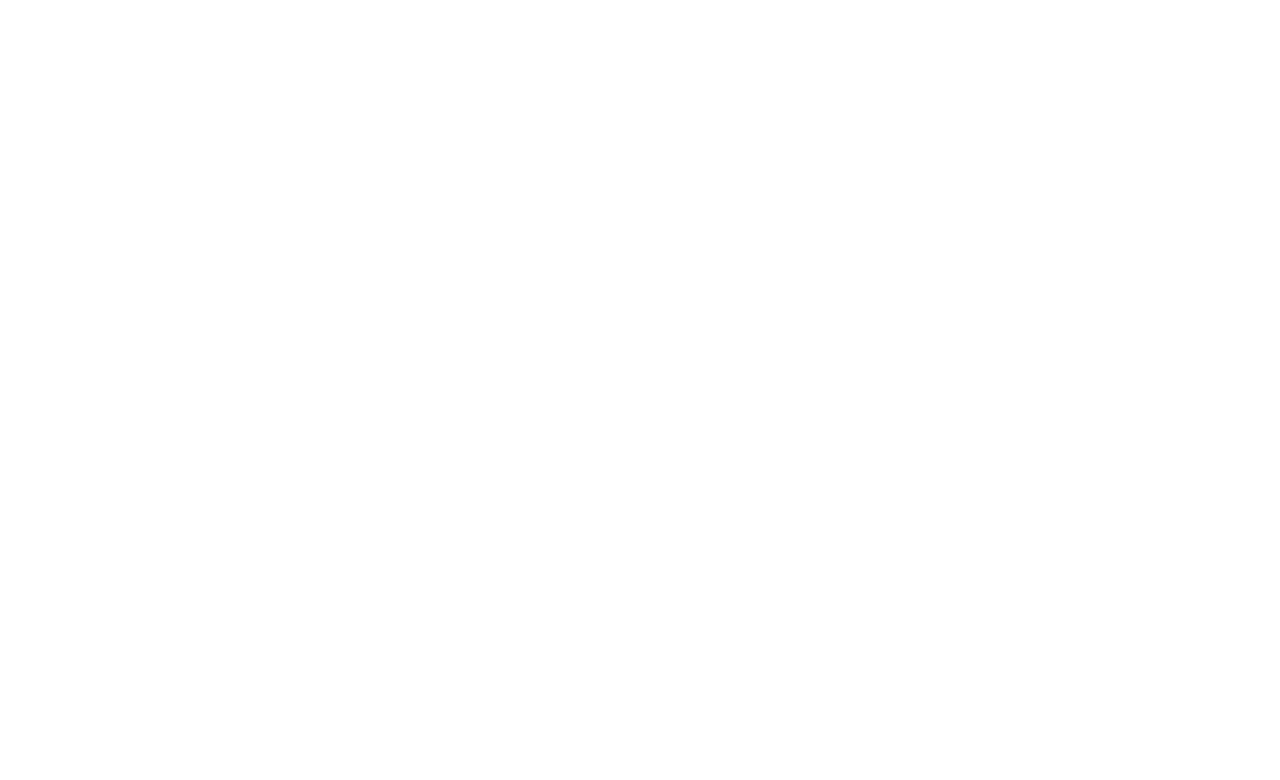
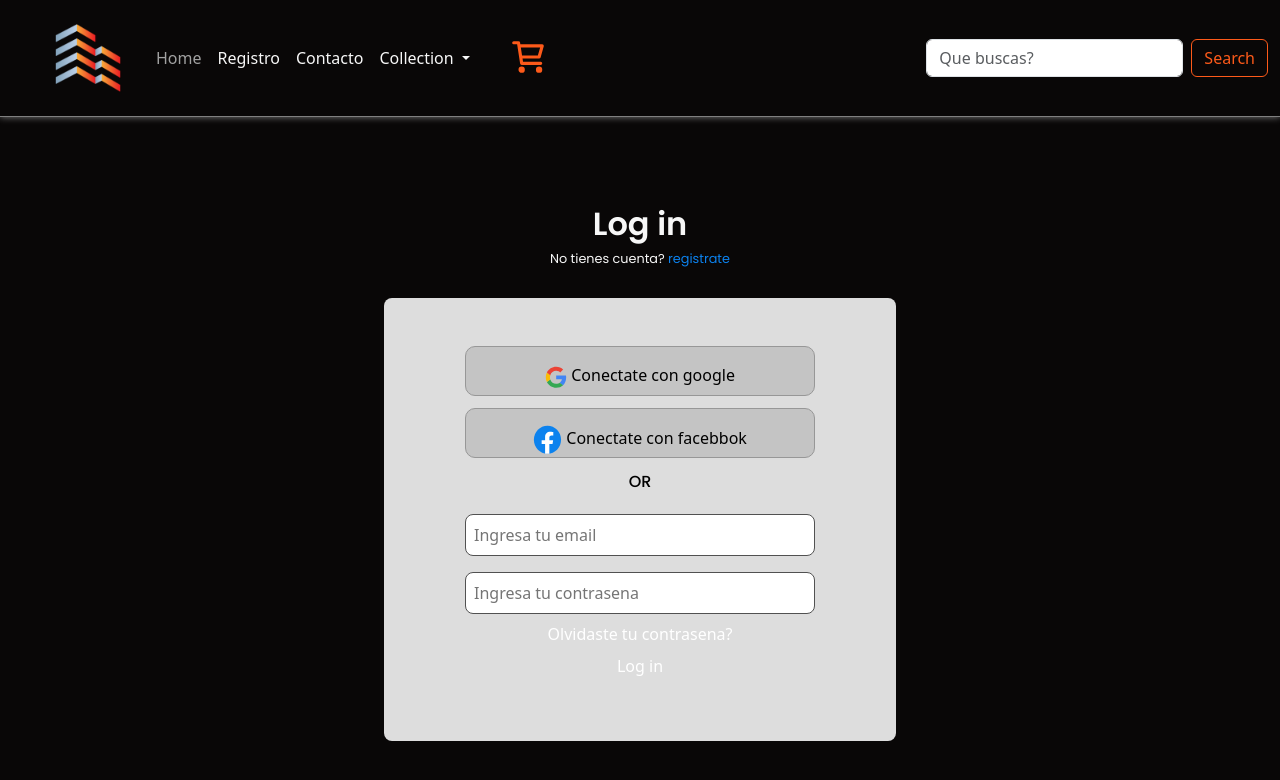
Before and after one commit to dlc2109/tienda-online, a plain HTML site: page pages/login.html in a window 1280 px wide. Drawn offline with nearby package versions, Linux system fonts and the light colour scheme.

Commit message:
subiendo  log in

```diff
--- a/pages/login.html
+++ b/pages/login.html
@@ -0,0 +1,98 @@
+<!DOCTYPE html>
+<html lang="en">
+
+<head>
+  <meta charset="UTF-8">
+  <meta name="viewport" content="width=device-width, initial-scale=1.0">
+  <title>tienda online </title>
+  <link href="https://cdn.jsdelivr.net/npm/bootstrap@5.3.7/dist/css/bootstrap.min.css" rel="stylesheet"
+    integrity="sha384-LN+7fdVzj6u52u30Kp6M/trliBMCMKTyK833zpbD+pXdCLuTusPj697FH4R/5mcr" crossorigin="anonymous">
+  <link rel="stylesheet" href="/style/css/style.css">
+  <link rel="preconnect" href="https://fonts.googleapis.com">
+  <link rel="preconnect" href="https://fonts.gstatic.com" crossorigin>
+  <link
+    href="https://fonts.googleapis.com/css2?family=Poppins:ital,wght@0,100;0,200;0,300;0,400;0,500;0,600;0,700;0,800;0,900;1,100;1,200;1,300;1,400;1,500;1,600;1,700;1,800;1,900&display=swap"
+    rel="stylesheet">
+</head>
+
+<body>
+   <header>
+    <nav class="navbar navbar-expand-lg ">
+      <div class="container-fluid">
+        <a class="navbar-brand" href="#"></a>
+        <img class="logo" src="../images/logo.png" alt="logo">
+        <button class="navbar-toggler" type="button" data-bs-toggle="collapse" data-bs-target="#navbarScroll"
+          aria-controls="navbarScroll" aria-expanded="false" aria-label="Toggle navigation">
+          <span class="navbar-toggler-icon"></span>
+        </button>
+        <div class="collapse navbar-collapse" id="navbarScroll">
+          <ul class="navbar-nav me-auto my-2 my-lg-0 navbar-nav-scroll" style="--bs-scroll-height: 100px;">
+            <li class="nav-item">
+              <a class="nav-link active navbar-ligh" aria-current="page" href="#">Home</a>
+            </li>
+            <li class="nav-item">
+              <a class="nav-link" href="#">Registro</a>
+            </li>
+            <li class="nav-item">
+              <a class="nav-link" href="#">Contacto</a>
+            </li>
+            <li class="nav-item dropdown">
+              <a class="nav-link dropdown-toggle" href="#" role="button" data-bs-toggle="dropdown"
+                aria-expanded="false">
+                Collection
+              </a>
+              <ul class="dropdown-menu">
+                <li><a class="dropdown-item" href="#">Coleccion 2025</a></li>
+                <li><a class="dropdown-item" href="#">Ofertas</a></li>
+                <li>
+                  <hr class="dropdown-divider">
+                </li>
+                <li><a class="dropdown-item" href="#">Oversize</a></li>
+              </ul>
+            </li>
+            <a class="cart_icon" href="#">
+              <img src="../images/icon-cart.svg" alt="carrito_icon">
+              </a>
+          </ul>
+          <form class="d-flex" role="search">
+            <input class="form-control me-2 search" type="search" placeholder="Que buscas?" aria-label="Search" />
+            <button class="btn btn-outline-success  " type="submit">Search</button>
+          </form>
+        </div>
+      </div>
+    </nav>
+  </header>
+  <main>
+    <section id="log-in">
+      <div class="log-tittle">
+    <h1>Log in</h1>
+    <h3>No tienes cuenta? <span class="registrate-link">registrate</span></h3>
+  </div>
+<div class="log-in-container-parent">
+<div class="log-container">
+  <div class="log-info-container">
+    <div class="btn-container">
+    <button class="icon-btn">
+      <img class="google-icon" src="../images/google-icon.svg" alt="google icon"> Conectate con google
+    </button>
+     <button class="icon-btn">
+     <img class="face-icon" src="../images/facebook-icon.svg" alt="facebook icon"> Conectate con facebbok
+    </button>
+    </div>
+    <div class="devider">
+      <p> OR </p>
+    </div>
+    <div class="inputs">
+      <label for="email"> </label>
+      <input class="email" type="email" id="email" placeholder="Ingresa tu email" required>
+       <label for="password"> </label>
+      <input class="password" type="password" id="password" placeholder="Ingresa tu contrasena" required>
+      <a href="#"><span class="contrasena-link">Olvidaste tu contrasena?</span></a>
+      <a href="#"> Log in</a>
+    </div>
+  </div>
+</div>
+</body>
+</main>
+</section>
+</html>
--- a/style/scss/components/btn.scss
+++ b/style/scss/components/btn.scss
@@ -40,12 +40,12 @@
   }
 .carrito__btn{
     display: flex;
-    flex-direction: column;
+    align-items: center;
      width: 250px;
     height: 50px;
     background-color:$color-btn-primary;
     padding: 1rem 1.2rem;
-    border-radius: 1px;
+    border-radius: 3px;
     border: 1px solid $color-btn-primary !important;
     box-shadow: 0 0 8px 0 rgb(58, 58, 58);
         &:hover{
@@ -56,4 +56,25 @@
   a{
     text-align: center;
     justify-content: center;
+    color: white;
   }
+  .icon-btn{
+
+     width: 350px;
+    height: 50px;
+    background-color:#C4C4C4;
+    padding: 1rem 1.2rem;
+    border-radius: 10px;
+    border: solid 1px  rgb(151, 151, 151);
+
+
+    //     &:hover{
+    //     background-color: #A1BBD4;
+    //     border-color: rgb(173, 173, 173) !important;
+    // }
+  }
+  a{
+    text-align: center;
+    justify-content: center;
+    color: white;
+  }
--- a/style/scss/components/cards.scss
+++ b/style/scss/components/cards.scss
@@ -136,7 +136,7 @@
       border-radius: 8px;
       align-items: center;
       margin: 24px 0px;
-      background-color:black;
+      background-color:rgb(28, 28, 28);
       position: absolute;
       bottom: -10rem;
       left: 0;
--- a/style/scss/pages/_login.scss
+++ b/style/scss/pages/_login.scss
@@ -0,0 +1,72 @@
+@use "../abstract/variables" as *;
+#log-in{
+    width: 100vw;
+    height: 100vh;
+    display: flex;
+    flex-direction: column;
+    justify-content: center;
+    align-items: center;
+      .log-tittle{
+    display: flex;
+    flex-direction: column;
+    align-items: center;
+    padding: 12px;
+    margin-bottom: 12px;
+   }
+   h1{
+    font-weight: 600;
+    // color: black !important;
+   }
+ .registrate-link{
+    color: $color-link;
+ }
+.log-in-container-parent{
+    width: 40%;
+    height: 443px;
+    background-color: rgb(221, 221, 221);
+     margin-bottom: 100px;
+     border-radius: 8px;
+
+}
+.btn-container{
+    display: flex;
+    align-items: center;
+    flex-direction: column;
+    gap: 12px;
+    margin-top: 24px;
+}
+
+.log-info-container{
+   width: 100%;
+    display: flex;
+    flex-direction: column;
+    align-items: center;
+    margin-top: 24px;
+}
+.devider{
+    p{
+        color: black;
+        margin: 12px ;
+    }
+}
+.inputs{
+    width: 350px;
+    height: 50px;
+    display: flex;
+    flex-direction: column;
+    gap: 8px;
+
+
+}
+.email{
+ padding: 8px;
+   border-radius: 8px;
+   border: solid 1px rgb(81, 81, 81);
+}
+.password{
+ border-radius: 8px;
+ padding: 8px;
+ border: solid 1px rgb(81, 81, 81);
+}
+
+}
--- a/style/scss/pages/_productos.scss
+++ b/style/scss/pages/_productos.scss
@@ -1,19 +1,23 @@
 @use "../abstract/variables" as *;
 #ver_productos{
     width: 100vw;
-     border: 1px solid;
+
   .productos__container{
+    width: 100%;
     display: flex;
+    flex-direction: row;
+    margin-top: 100px;
+    gap: 120px;
   }
     .brand__info{
         width: 25%;
         height: 300px;
-        border: 1px solid;
+
         display: flex;
         flex-direction: column;
         justify-content: center;
         align-items: center;
-        margin-top: 150px;
+        margin-top: 90px;
         margin-left: 48px;
         h2{
           margin: 4px ;
@@ -23,20 +27,23 @@
       line-height: 1.5;
       padding: 12px 8px;
       font-weight: 300;
+      overflow: hidden;
        }
     }
     .gride-gallery {
   display: grid;
-  width: 350px;
+
   grid-template-columns: repeat(2, 1fr);
   grid-template-rows: repeat(2, 1fr);
+
   gap: 10px;
 
   .img-gride {
     border-radius: 8px;
     overflow: hidden;
-       margin: 0; // asegúrate de que no haya margen
+       margin: 0;
     padding: 0;
+
     img {
       width: 100%;
       height: auto;
@@ -44,4 +51,27 @@
     }
   }
 }
+.cart-info{
+display: flex;
+align-items: center;
+  // padding-left: 350px;
+  margin: 0 48px;
 }
+.agregar{
+  display: flex;
+  flex-direction: column;
+  align-items: flex-start;
+
+}
+span{
+color: white;
+}
+.selector{
+padding: 8px 0;
+}
+.carrito__btn{
+
+  margin-top: 22px;
+}
+
+}
```
Also changed, not shown: index.html (+1 -0 lines), pages/contact.html (deleted, +0 -1 lines), pages/producto.html (+21 -1 lines), images/facebook-icon.svg (added), images/google-icon.svg (added), style/css/style.css, 1 other file.
